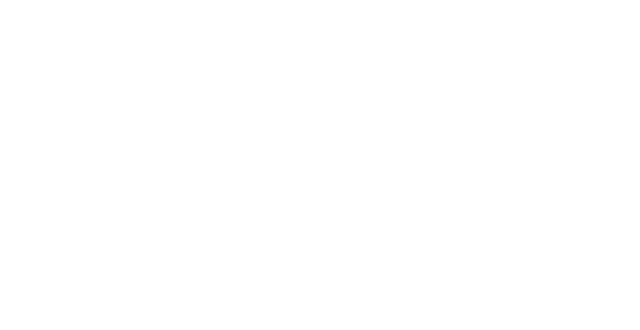
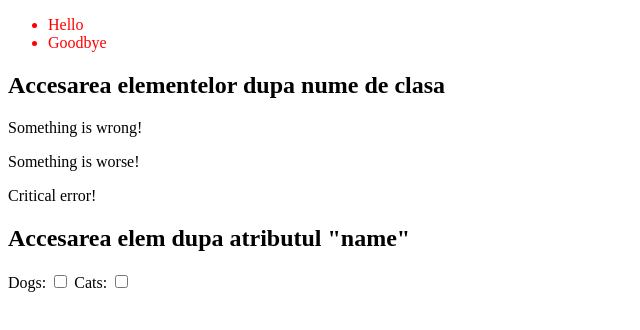
Before and after one commit to MiriamS-byte/sesiunea13, a plain HTML site: page index.html in a window 1280 px wide. Shown: the whole page, without its empty margins (0-640 px from the left). Drawn offline with Linux system fonts and the light colour scheme.

Commit message:
Add elem and js methodes

```diff
--- a/index.html
+++ b/index.html
@@ -3,9 +3,32 @@
 <head>
     <meta charset="UTF-8">
     <meta name="viewport" content="width=device-width, initial-scale=1.0">
-    <title>Document</title>
+    <title>Legatura dintre html si js</title>
+    <link rel="stylesheet" href="./style.css">
 </head>
 <body>
+    <div id="myDiv">
+        My text...
+    </div>
 
+    <section>
+        <h2>Accesarea elementelor dupa nume de clasa</h2>
+
+        <p class="error" >Something is wrong!</p>
+        <p class="error">Something is worse!</p>
+        <p class="error important">Critical error!</p>
+    </section>
+
+    <section>
+        <h2>Accesarea elem dupa atributul "name"</h2>
+
+        <label for="dogs">Dogs:</label>
+        <input type="checkbox" name="animal" id="dogs">
+
+        <label for="cats">Cats:</label>
+        <input type="checkbox" name="animal" id="cats">
+    </section>
+
+    <script src="./index.js"></script>
 </body>
 </html>
--- a/index.js
+++ b/index.js
@@ -0,0 +1,22 @@
+const myDiv = document.getElementById("myDiv");
+console.log(myDiv);
+
+myDiv.style.color = "red";
+myDiv.innerText = "Changed text";
+// myDiv.innerHTML = "<ul><li>Hello</li><li>Goodbye</li></ul>";
+
+const hello = "Hello";
+const goodbye = "Goodbye";
+myDiv.innerHTML = `
+<ul>
+    <li>${hello}</li>
+    <li>${goodbye}</li>
+</ul>`;
+
+//acces elem dupa nume de clasa
+const allErrors = document.getElementsByClassName("error");
+console.log(allErrors);
+
+//acces elem dupa nume
+const allAnimalInputs = document.getElementsByName("animal");
+console.log(allAnimalInputs);
```
Also changed, not shown: style.css (added).
